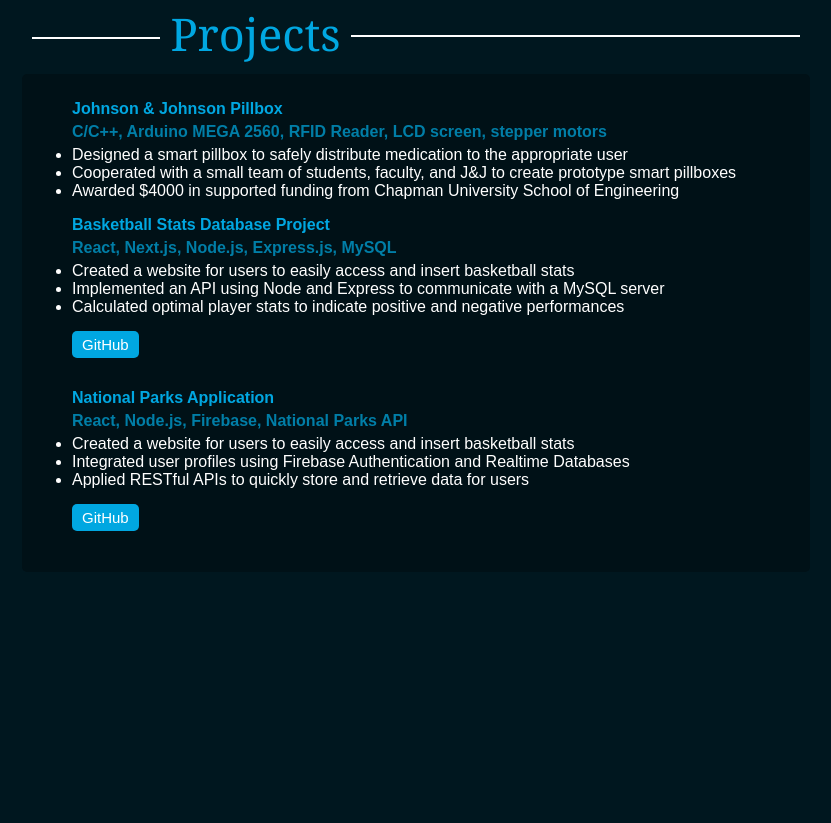
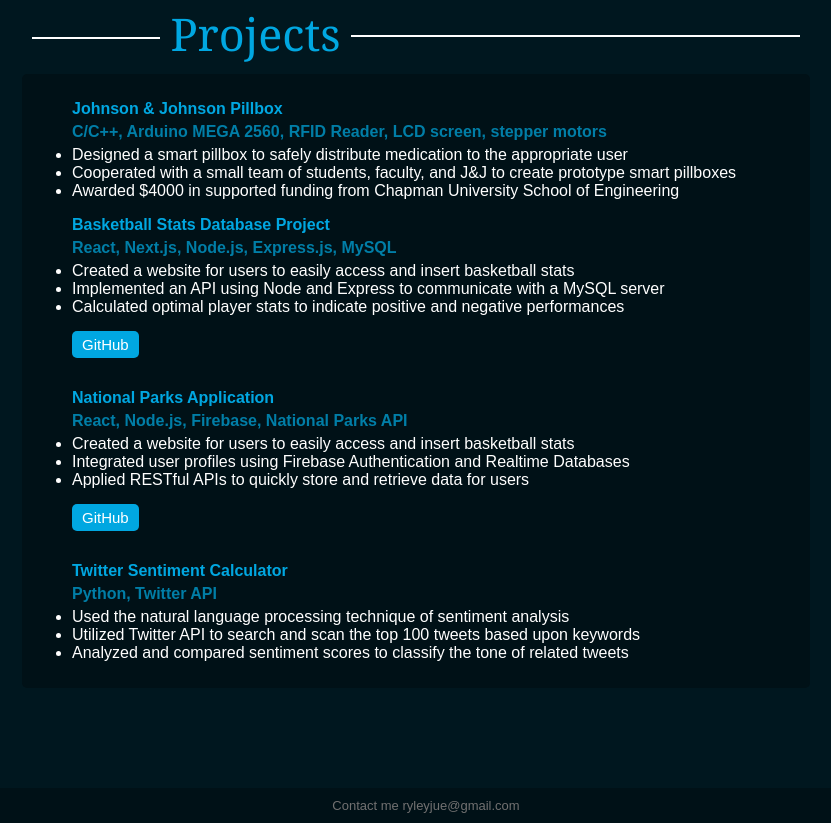
Before and after one commit to ryrysmiley/portfolio-project-html-css, a plain HTML site: page index.html in a window 1280 px wide. Shown: the part 2010-2833 px from the top of the page, without its empty margins (224-1055 px from the left). Before the commit the page ends 2582 px from the top, so only its background shows below. Drawn offline with Linux system fonts and the light colour scheme.

Commit message:
projects and footer

```diff
--- a/index.html
+++ b/index.html
@@ -37,6 +37,8 @@
                 <img src="RyPic.png" class="mePic">
                 <br>
                 <a href="RyleyJueResume.pdf" target="_blank" class="Link">Resume</a>
+                <a href="https://github.com/ryrysmiley" target="_blank" class="Link">GitHub</a>
+                <a href="https://www.linkedin.com/in/ryley-jue/" target="_blank" class="Link">LinkedIn</a>
             </div>
         </div>
     </div>
@@ -94,7 +96,7 @@
                 <li>Created a website for users to easily access and insert basketball stats</li>
                 <li>Implemented an API using Node and Express to communicate with a MySQL server</li>
                 <li>Calculated optimal player stats to indicate positive and negative performances</li>
-                <a class="Link">GitHub</a>
+                <a href="https://github.com/ryrysmiley/ChapmanStatsClient" target="_blank" class="Link">GitHub</a>
             </ul>
             <ul>
                 <div class="experienceCompany">National Parks Application</div>
@@ -102,8 +104,20 @@
                 <li>Created a website for users to easily access and insert basketball stats</li>
                 <li>Integrated user profiles using Firebase Authentication and Realtime Databases</li>
                 <li>Applied RESTful APIs to quickly store and retrieve data for users</li>
-                <a class="Link">GitHub</a>
+                <a href="https://github.com/ryrysmiley/NationalParksProject" target="_blank" class="Link">GitHub</a>
             </ul>
+            <ul>
+                <div class="experienceCompany">Twitter Sentiment Calculator</div>
+                <div class="experienceTitle">Python, Twitter API</div>
+                <li>Used the natural language processing technique of sentiment analysis</li>
+                <li>Utilized Twitter API to search and scan the top 100 tweets based upon keywords</li>
+                <li>Analyzed and compared sentiment scores to classify the tone of related tweets</li>
+            </ul>
+        </div>
+    </div>
+    <div class="footer">
+        <div class="footer-container">
+            Contact me ryleyjue@gmail.com
         </div>
     </div>
   </body>
--- a/styles.css
+++ b/styles.css
@@ -193,3 +193,22 @@
     overflow: scroll;
     padding: 10px;
 }
+/*Footer*/
+.footer{
+    width: 100%;
+    margin: auto;
+    margin-top: 100px;
+    display: block;
+    justify-content: center;
+    align-items: center;
+    background-color: #001016e1;
+    overflow: scroll;
+    padding: 10px;
+}
+.footer-container{
+    width: 60%;
+    text-align: center;
+    margin: auto;
+    color: #717171;
+    font-size: small;
+}
```
